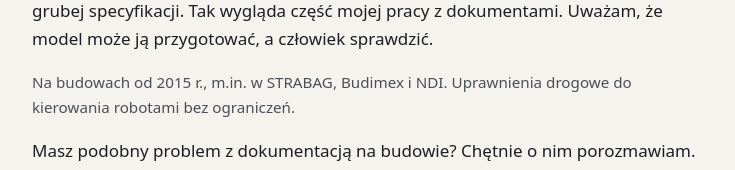
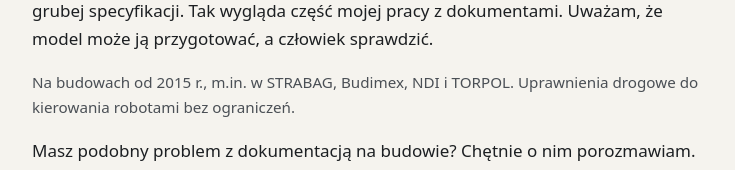
Before and after one commit to adambekair/adambekair.github.io, an Astro site: page / in a window 1280 px wide. Shown: the part 352-522 px from the top of the page, without its empty margins (272-1007 px from the left). Built offline with nearby package versions, Linux system fonts and the light colour scheme; Astro itself is replaced by a stand-in of ours.

Commit message:
Linijka doswiadczenia: dopisano TORPOL
Co-Authored-By: Claude Sonnet 5.5 <noreply@anthropic.com>

```diff
--- a/src/pages/index.astro
+++ b/src/pages/index.astro
@@ -40,7 +40,7 @@ const role = dane.role.map((r) => ({
   <p class="podtytul">Kierownik robót drogowych. Sprawdzam, którą ręczną pracę przy dokumentacji budowy może przygotować model językowy.</p>
   <p><strong>{osoba.opis}</strong></p>
   <p>Kwity dostaw przepisywane ręcznie do arkusza. Moduły z protokołu VSS do przeliczenia i porównania z progiem. Pytanie o zapis, którego trzeba szukać w grubej specyfikacji. Tak wygląda część mojej pracy z dokumentami. Uważam, że model może ją przygotować, a człowiek sprawdzić.</p>
-  <p class="meta">Na budowach od 2015 r., m.in. w STRABAG, Budimex i NDI. Uprawnienia drogowe do kierowania robotami bez ograniczeń.</p>
+  <p class="meta">Na budowach od 2015 r., m.in. w STRABAG, Budimex, NDI i TORPOL. Uprawnienia drogowe do kierowania robotami bez ograniczeń.</p>
   <p>Masz podobny problem z dokumentacją na budowie? Chętnie o nim porozmawiam.</p>
   <p><a class="przycisk" href={osoba.linkedin} rel="me noopener">Napisz na LinkedIn</a></p>
 
```
